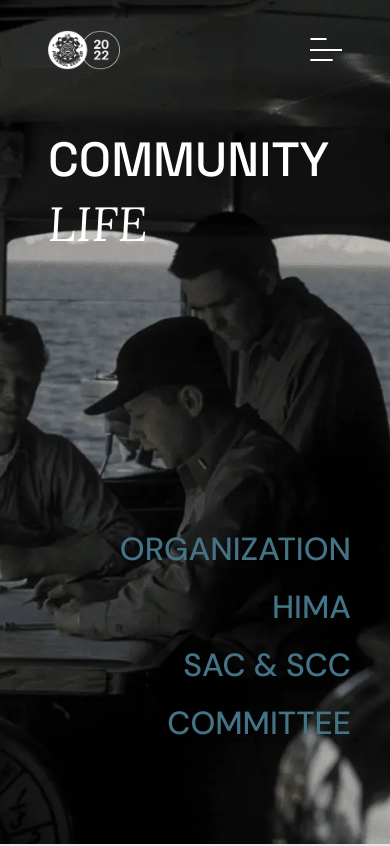
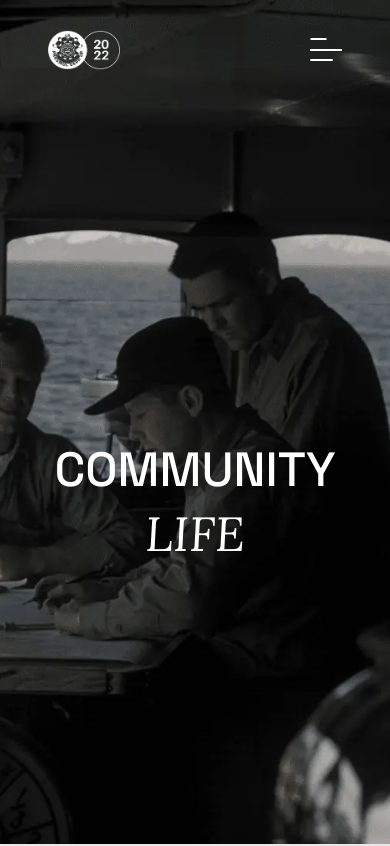
Before and after one commit to owenn2106/pgu2022-nextjs-frontend, a Next.js app: page /community in a window 390 px wide. Shown: the top 846 px of the page. Built offline with nearby package versions, Linux system fonts and the light colour scheme.

Commit message:
removed commlife navigation to prevent crash (temporary)

```diff
--- a/styles/Community/Header.module.css
+++ b/styles/Community/Header.module.css
@@ -52,13 +52,19 @@
   }
 }
 
-@media screen and (max-width: 400px) {
+@media screen and (max-width: 650px) {
+  .Navigation {
+    display: none;
+  }
+}
+
+/* @media screen and (max-width: 400px) {
   .Navigation ul li {
     margin-right: 0;
     margin-bottom: 0.5em;
     font-size: 2rem;
   }
-}
+} */
 
 .Navigation ul li:hover {
   color: white;
@@ -107,7 +113,7 @@
     align-items: flex-start;
     justify-content: flex-start;
 
-    padding-top: 5em;
+    padding-top: 10em;
   }
 
   .Title h1,
@@ -118,7 +124,29 @@
   }
 }
 
-@media screen and (max-width: 450px) {
+@media screen and (max-width: 650px) {
+  .Title {
+    align-items: center;
+    justify-content: center;
+  }
+
+  .Title h1 {
+    padding-bottom: 0.5em;
+  }
+}
+
+@media screen and (max-width: 400px) {
+  .Title h1,
+  .Title h3 {
+    font-size: 3rem;
+  }
+
+  .Title h1 {
+    padding-bottom: 0;
+  }
+}
+
+/* @media screen and (max-width: 450px) {
   .Title h1,
   .Title h3 {
     font-size: 3rem;
@@ -134,4 +162,4 @@
   .Title h3 {
     font-size: 2rem;
   }
-}
+} */
```
